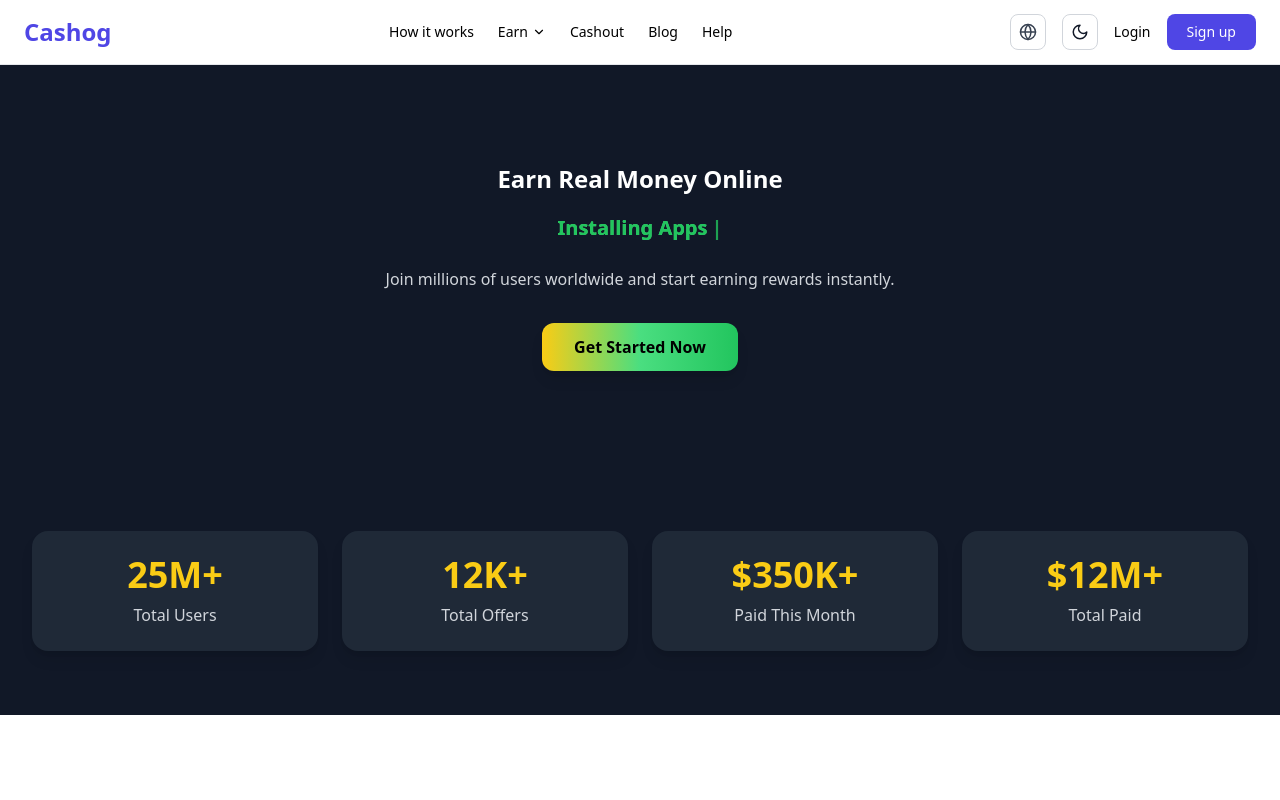
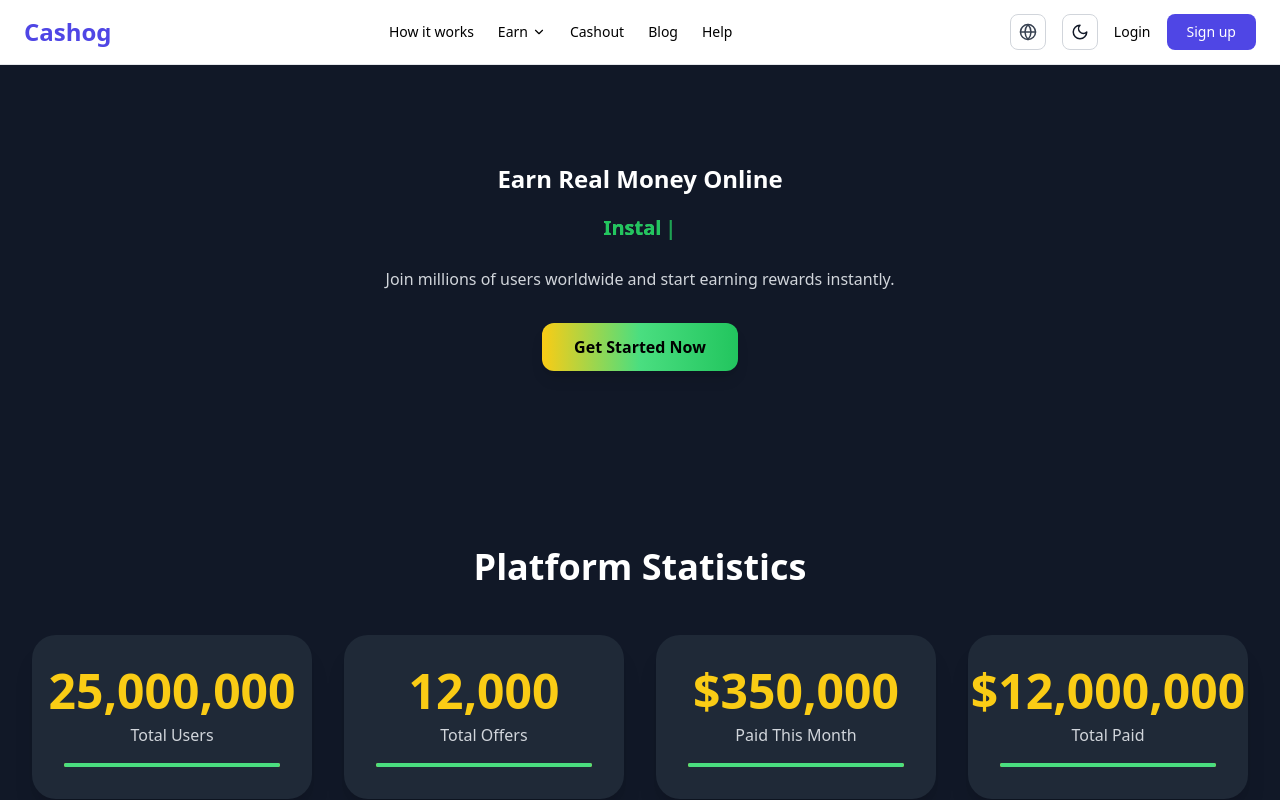
Before and after one commit to tool63/cashin, a Next.js app: page / in a window 1280 px wide. Shown: the top 800 px of the page. Built offline with nearby package versions, Linux system fonts and the light colour scheme.

Commit message:
Update HeroSection.tsx

```diff
--- a/components/hero/HeroSection.tsx
+++ b/components/hero/HeroSection.tsx
@@ -3,8 +3,40 @@
 import { motion } from "framer-motion";
 import TypingText from "@/components/typing/TypingText";
 import Link from "next/link";
+import { useEffect, useState } from "react";
 
 export default function HeroSection() {
+  // Animated number state
+  const [usersCount, setUsersCount] = useState(0);
+  const [offersCount, setOffersCount] = useState(0);
+  const [paidMonth, setPaidMonth] = useState(0);
+  const [totalPaid, setTotalPaid] = useState(0);
+
+  // Animate numbers on mount
+  useEffect(() => {
+    const duration = 2000; // 2 seconds
+    const frameRate = 30; // updates per second
+    const totalFrames = Math.round((duration / 1000) * frameRate);
+
+    let frame = 0;
+    const usersTarget = 25000000;
+    const offersTarget = 12000;
+    const paidMonthTarget = 350000;
+    const totalPaidTarget = 12000000;
+
+    const interval = setInterval(() => {
+      frame++;
+      setUsersCount(Math.round((usersTarget * frame) / totalFrames));
+      setOffersCount(Math.round((offersTarget * frame) / totalFrames));
+      setPaidMonth(Math.round((paidMonthTarget * frame) / totalFrames));
+      setTotalPaid(Math.round((totalPaidTarget * frame) / totalFrames));
+
+      if (frame === totalFrames) clearInterval(interval);
+    }, duration / totalFrames);
+
+    return () => clearInterval(interval);
+  }, []);
+
   return (
     <>
       {/* HERO SECTION */}
@@ -60,46 +92,93 @@ export default function HeroSection() {
               Get Started Now
             </motion.span>
           </Link>
-
         </div>
       </section>
 
-      {/* STATS / NUMBERS SECTION */}
-      <section className="bg-gray-900 py-16 text-white">
+      {/* ADVANCED STATS SECTION */}
+      <section className="bg-gray-900 py-20">
         <div className="max-w-7xl mx-auto px-4 sm:px-6 lg:px-8">
 
-          <div className="grid grid-cols-1 sm:grid-cols-2 md:grid-cols-4 gap-6 text-center">
+          <h2 className="text-2xl sm:text-3xl md:text-4xl font-bold text-white text-center mb-12">
+            Platform Statistics
+          </h2>
+
+          <div className="grid grid-cols-1 sm:grid-cols-2 md:grid-cols-4 gap-8">
             {/* Total Users */}
-            <div className="bg-gray-800 rounded-2xl p-6 shadow-lg flex flex-col items-center justify-center hover:scale-105 transition-transform">
-              <span className="text-4xl font-extrabold text-yellow-400">25M+</span>
-              <span className="mt-2 text-sm sm:text-base font-medium text-gray-300">
+            <motion.div
+              initial={{ y: 20, opacity: 0 }}
+              whileInView={{ y: 0, opacity: 1 }}
+              viewport={{ once: true }}
+              transition={{ duration: 0.6, delay: 0.1 }}
+              className="bg-gray-800 rounded-3xl p-8 flex flex-col items-center justify-center hover:scale-105 transition-transform shadow-xl"
+            >
+              <span className="text-4xl sm:text-5xl font-extrabold text-yellow-400">
+                {usersCount.toLocaleString()}
+              </span>
+              <span className="mt-2 text-sm sm:text-base text-gray-300 font-medium text-center">
                 Total Users
               </span>
-            </div>
+              <div className="w-full h-1 bg-yellow-500 rounded-full mt-4">
+                <div className="h-1 bg-green-400 rounded-full" style={{ width: `${Math.min(usersCount / 25000000 * 100, 100)}%` }} />
+              </div>
+            </motion.div>
 
             {/* Total Offers */}
-            <div className="bg-gray-800 rounded-2xl p-6 shadow-lg flex flex-col items-center justify-center hover:scale-105 transition-transform">
-              <span className="text-4xl font-extrabold text-yellow-400">12K+</span>
-              <span className="mt-2 text-sm sm:text-base font-medium text-gray-300">
+            <motion.div
+              initial={{ y: 20, opacity: 0 }}
+              whileInView={{ y: 0, opacity: 1 }}
+              viewport={{ once: true }}
+              transition={{ duration: 0.6, delay: 0.2 }}
+              className="bg-gray-800 rounded-3xl p-8 flex flex-col items-center justify-center hover:scale-105 transition-transform shadow-xl"
+            >
+              <span className="text-4xl sm:text-5xl font-extrabold text-yellow-400">
+                {offersCount.toLocaleString()}
+              </span>
+              <span className="mt-2 text-sm sm:text-base text-gray-300 font-medium text-center">
                 Total Offers
               </span>
-            </div>
+              <div className="w-full h-1 bg-yellow-500 rounded-full mt-4">
+                <div className="h-1 bg-green-400 rounded-full" style={{ width: `${Math.min(offersCount / 12000 * 100, 100)}%` }} />
+              </div>
+            </motion.div>
 
             {/* Amount Paid This Month */}
-            <div className="bg-gray-800 rounded-2xl p-6 shadow-lg flex flex-col items-center justify-center hover:scale-105 transition-transform">
-              <span className="text-4xl font-extrabold text-yellow-400">$350K+</span>
-              <span className="mt-2 text-sm sm:text-base font-medium text-gray-300">
+            <motion.div
+              initial={{ y: 20, opacity: 0 }}
+              whileInView={{ y: 0, opacity: 1 }}
+              viewport={{ once: true }}
+              transition={{ duration: 0.6, delay: 0.3 }}
+              className="bg-gray-800 rounded-3xl p-8 flex flex-col items-center justify-center hover:scale-105 transition-transform shadow-xl"
+            >
+              <span className="text-4xl sm:text-5xl font-extrabold text-yellow-400">
+                ${paidMonth.toLocaleString()}
+              </span>
+              <span className="mt-2 text-sm sm:text-base text-gray-300 font-medium text-center">
                 Paid This Month
               </span>
-            </div>
+              <div className="w-full h-1 bg-yellow-500 rounded-full mt-4">
+                <div className="h-1 bg-green-400 rounded-full" style={{ width: `${Math.min(paidMonth / 350000 * 100, 100)}%` }} />
+              </div>
+            </motion.div>
 
-            {/* Total Amount Paid */}
-            <div className="bg-gray-800 rounded-2xl p-6 shadow-lg flex flex-col items-center justify-center hover:scale-105 transition-transform">
-              <span className="text-4xl font-extrabold text-yellow-400">$12M+</span>
-              <span className="mt-2 text-sm sm:text-base font-medium text-gray-300">
+            {/* Total Paid */}
+            <motion.div
+              initial={{ y: 20, opacity: 0 }}
+              whileInView={{ y: 0, opacity: 1 }}
+              viewport={{ once: true }}
+              transition={{ duration: 0.6, delay: 0.4 }}
+              className="bg-gray-800 rounded-3xl p-8 flex flex-col items-center justify-center hover:scale-105 transition-transform shadow-xl"
+            >
+              <span className="text-4xl sm:text-5xl font-extrabold text-yellow-400">
+                ${totalPaid.toLocaleString()}
+              </span>
+              <span className="mt-2 text-sm sm:text-base text-gray-300 font-medium text-center">
                 Total Paid
               </span>
-            </div>
+              <div className="w-full h-1 bg-yellow-500 rounded-full mt-4">
+                <div className="h-1 bg-green-400 rounded-full" style={{ width: `${Math.min(totalPaid / 12000000 * 100, 100)}%` }} />
+              </div>
+            </motion.div>
           </div>
         </div>
       </section>
```
